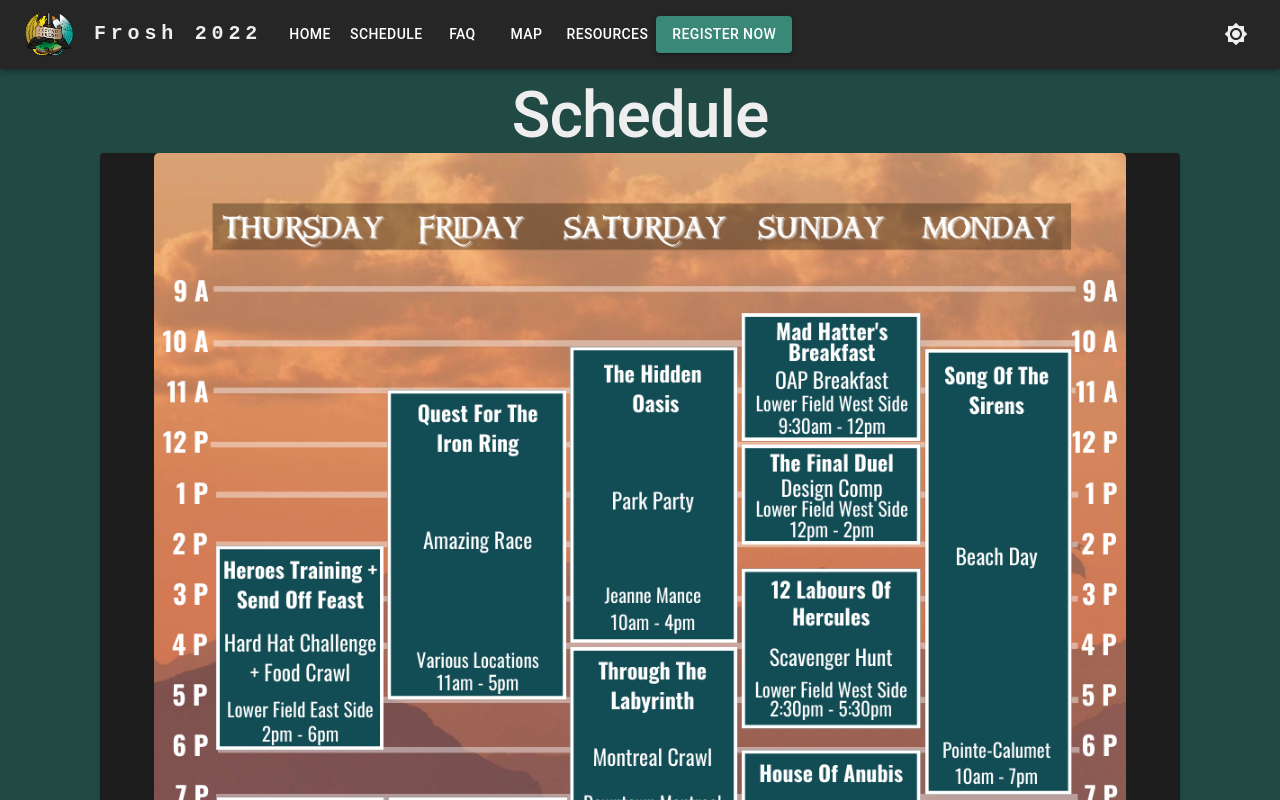
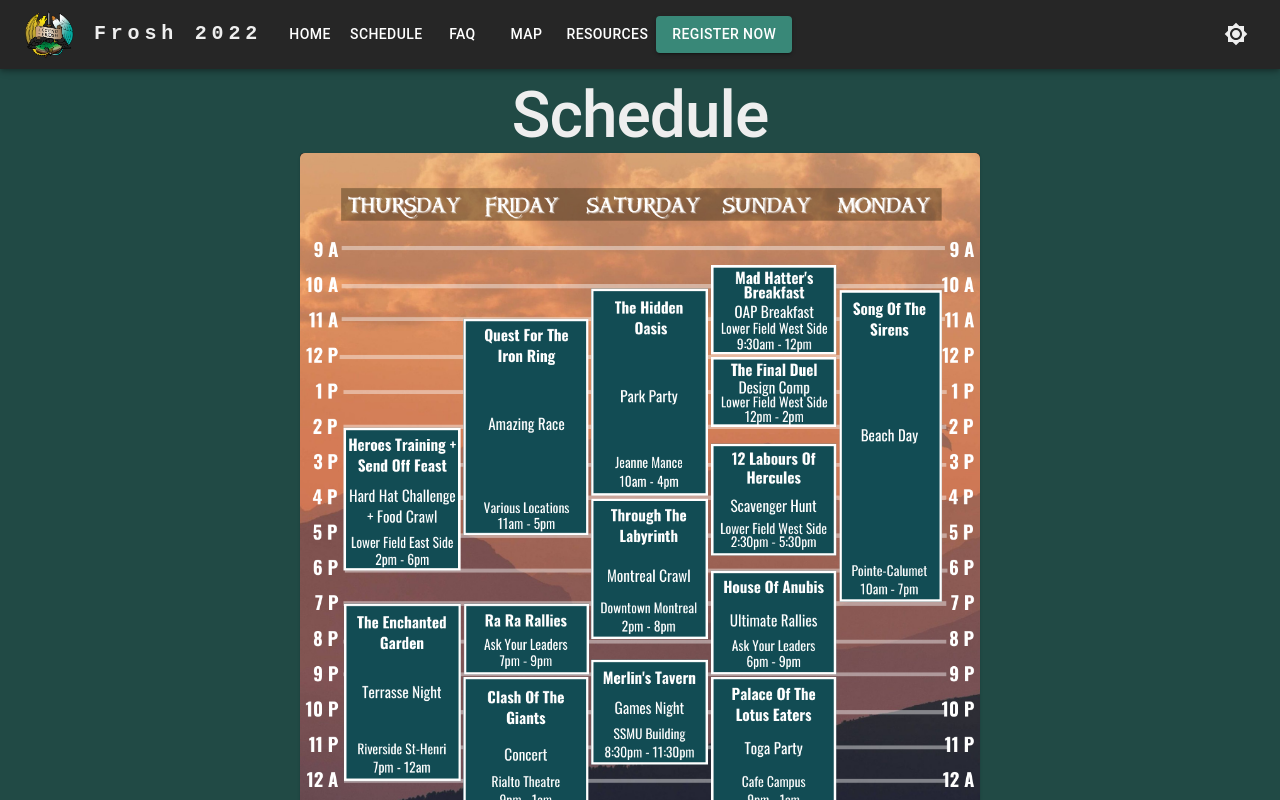
Before and after one commit to chailatte27/Frosh2024, a React (Create React App) app: page /#/ in a window 1280 px wide. Both pictures are taken after a click on the button "SCHEDULE". Shown: the top 800 px of the page. Built offline with nearby package versions, Linux system fonts and the light colour scheme.

Commit message:
formatted schedule

```diff
--- a/src/pages/schedule/index.jsx
+++ b/src/pages/schedule/index.jsx
@@ -10,6 +10,7 @@ export default function Schedule() {
       <Card
         style={{
           width: "fit-content",
+
           marginLeft: "auto",
           marginRight: "auto",
         }}
@@ -17,14 +18,11 @@ export default function Schedule() {
         <CardMedia
           component="img"
           style={{
-            width: "auto",
-            height: "auto",
             marginLeft: "auto",
             marginRight: "auto",
-            maxWidth: "90%",
+            maxHeight: "85vh",
             objectFit: "contain",
             borderRadius: "5px",
-            marginBottom: "10px",
           }}
           image={ScheduleImage}
           alt="No img"
```
